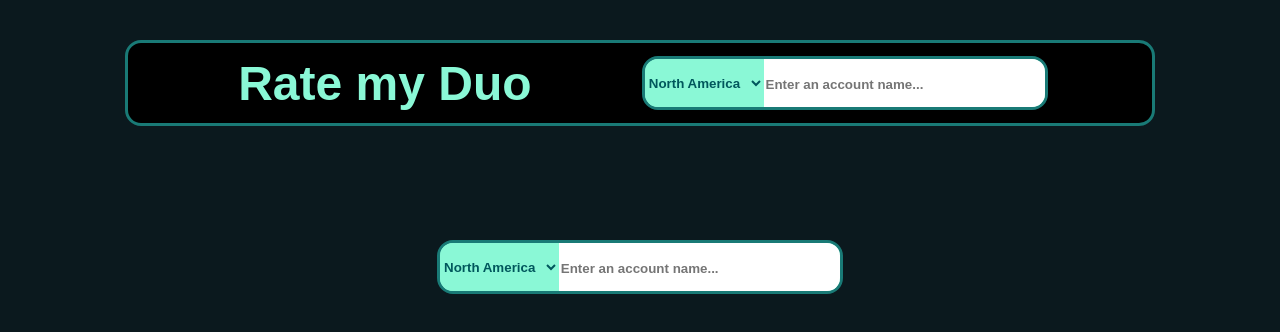
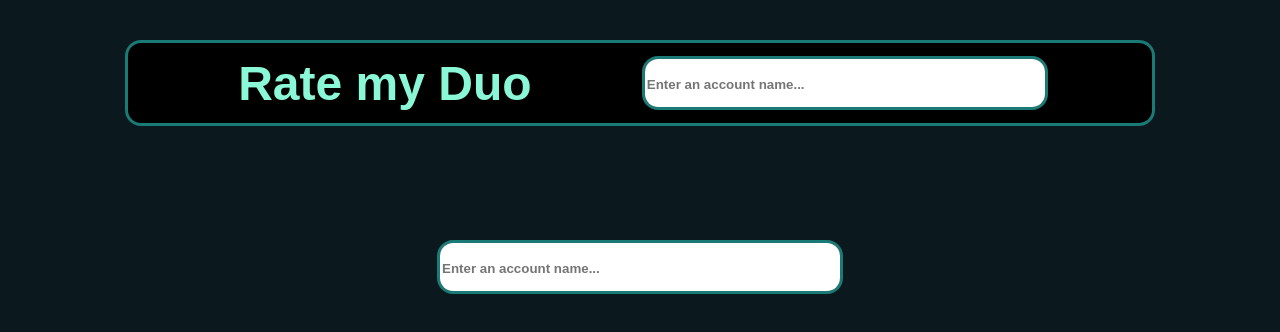
Before and after one commit to zacwalters4/rate-my-duo, a React (Create React App) app: page / in a window 1280 px wide. Shown: the top 332 px of the page. Built offline with nearby package versions, Linux system fonts and the light colour scheme.

Commit message:
Change form to battle tag

```diff
--- a/src/App/App.jsx
+++ b/src/App/App.jsx
@@ -13,7 +13,7 @@ function App() {
         <Route path="/" element={<Home />} />
         <Route path="/account" element={<Account />}>
           <Route index element={<Account />} />
-          <Route path=":region/:accountName" element={<Account />} />
+          <Route path=":accountName" element={<Account />} />
         </Route>
         <Route path="/404" element={<Error404 />} />
         <Route path="*" element={<Navigate to="/404" replace />}
--- a/src/Search/Search.css
+++ b/src/Search/Search.css
@@ -3,23 +3,13 @@ form {
     border-style: solid;
     border-radius: 1em;
     overflow: hidden;
-    background-color: #8af8d6;
     display: flex;
     width: 25em;
     height: 3em;
 }
 
-.region-select {
-    width: 30%;
-    height: 100%;
-    background-color: #8af8d6;
-    color: #00575c;
-    border: none;
-    font-weight: bold;
-}
-
 .search-input {
-    width: 70%;
+    width: 100%;
     height: 100%;
     border: none;
     font-weight: bold;
--- a/src/Search/Search.jsx
+++ b/src/Search/Search.jsx
@@ -1,38 +1,29 @@
 import React from 'react'
 import './Search.css'
 import { useNavigate } from "react-router-dom"
+import { formatURL } from "../Utilities/Helper"
 
 function Search() {
     const navigate = useNavigate()
     const [searchInput, getSearchInput] = React.useState('')
-    const [regionSelect, getRegion] = React.useState('NA')
 
     const handleChangeSearch = (event) => {
         getSearchInput(event.target.value)
     }
 
-    const handleChangeSelect = (event) => {
-        getRegion(event.target.value)
+    const clearSearchInput = () => {
+        getSearchInput('')
     }
 
     const searchAccount = (event) => {
         event.preventDefault()
         navigate({
-            pathname: `/account/${regionSelect}/${searchInput}`
+            pathname: `/account/${formatURL(searchInput)}`
         })
-
+        clearSearchInput()
     }
     return (
         <form className="search-form" onSubmit={searchAccount}>
-            <select
-                className="region-select"
-                onChange={handleChangeSelect}
-                value={regionSelect}
-            >
-                <option value="NA">North America</option>
-                <option value="EUW">EU West</option>
-                <option value="EUNE">EU East/Nordic</option>
-            </select>
             <input
                 className="search-input"
                 type="text"
@@ -40,10 +31,6 @@ function Search() {
                 value={searchInput}
                 onChange={handleChangeSearch}
             />
-            {/* <button
-                type="submit"
-                className="search-button"
-            >Go</button> */}
         </form>
     )
   }
--- /dev/null
+++ b/src/Utilities/Helper.jsx
@@ -0,0 +1,3 @@
+export const formatURL = (accountName) => {
+    return accountName.replace('#', '-')
+}
```
